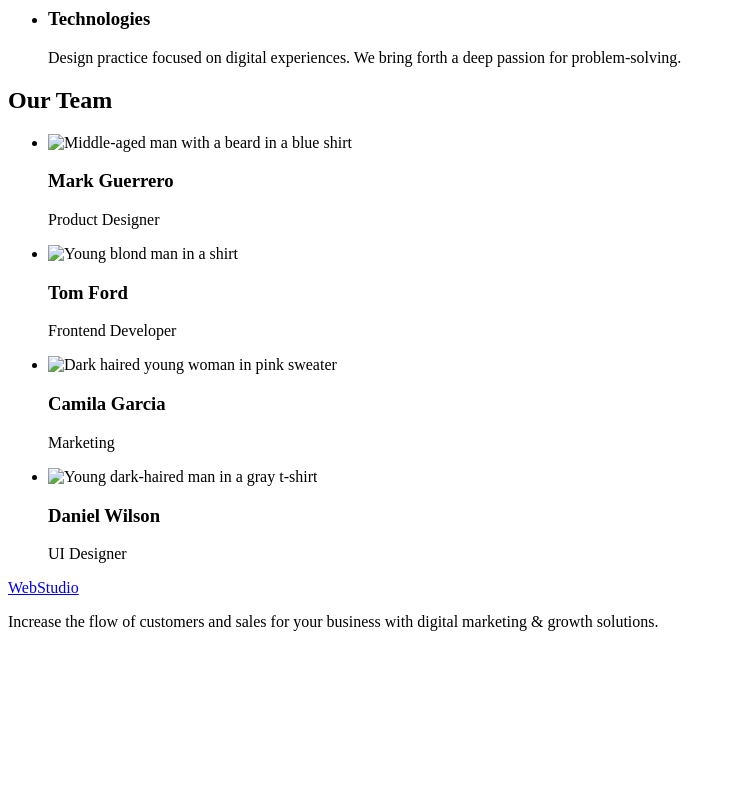
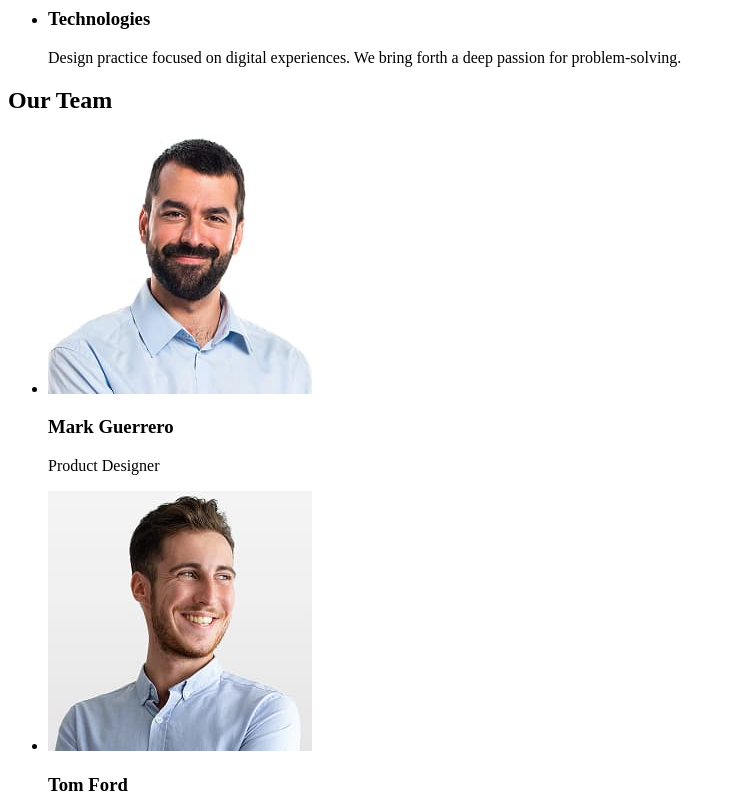
Before and after one commit to LinaKhatsko/goit-markup-hw-01, a plain HTML site: page index.html in a window 1280 px wide. Shown: the part 480-1280 px from the top of the page, without its empty margins (0-732 px from the left). Before the commit the page ends 1127 px from the top, so only its background shows below. Drawn offline with Linux system fonts and the light colour scheme.

Commit message:
add code project fix src images

```diff
--- a/index.html
+++ b/index.html
@@ -59,7 +59,7 @@
             <h2>Our Team</h2>
             <ul>
                 <li>
-                    <img src="/c/Projects/goit-markup-hw-01/team-1.jpg"
+                    <img src="/images/team-1.jpg"
                      alt="Middle-aged man with a beard in a blue shirt"
                      width="264"
                      height="260"
@@ -68,7 +68,7 @@
                     <p>Product Designer</p>
                 </li>
                 <li>
-                    <img src="/c/Projects/goit-markup-hw-01/team-2.jpg"
+                    <img src="/images/team-2.jpg"
                      alt="Young blond man in a shirt"
                      width="264"
                      height="260"
@@ -77,7 +77,7 @@
                     <p>Frontend Developer</p>
                 </li>
                 <li>
-                    <img src="/c/Projects/goit-markup-hw-01/team-3.jpg"
+                    <img src="/images/team-3.jpg"
                      alt="Dark haired young woman in pink sweater"
                      width="264"
                      height="260"
@@ -86,7 +86,7 @@
                     <p>Marketing</p>
                 </li>
                 <li>
-                    <img src="/c/Projects/goit-markup-hw-01/team-4.jpg"
+                    <img src="/images/team-4.jpg"
                      alt="Young dark-haired man in a gray t-shirt"
                      width="264"
                      height="260"
```
